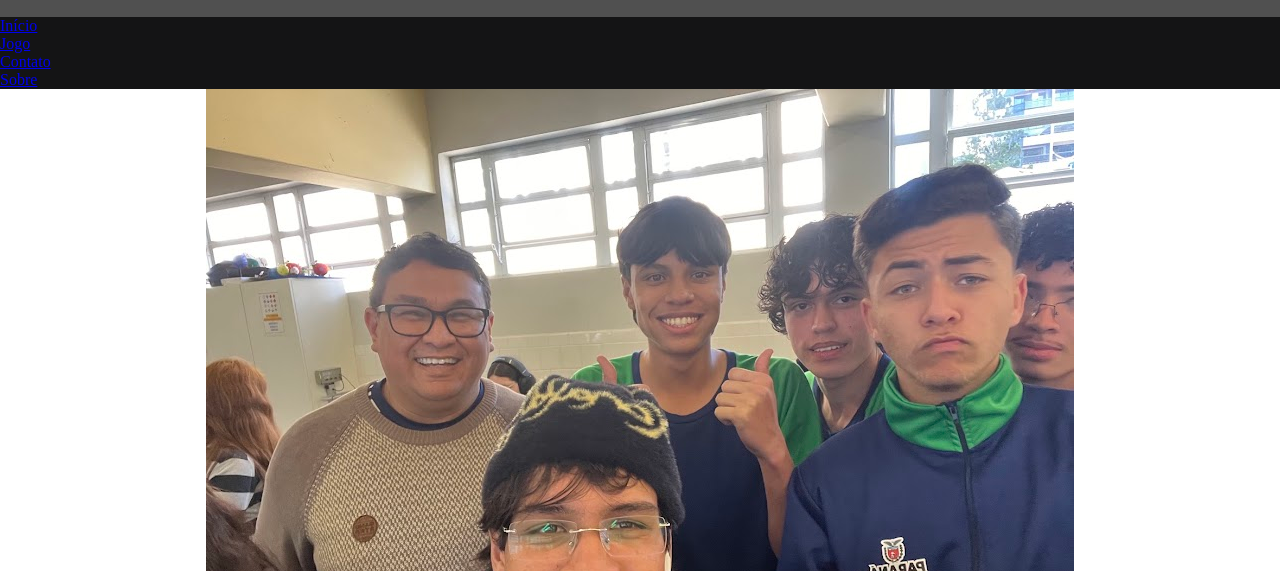
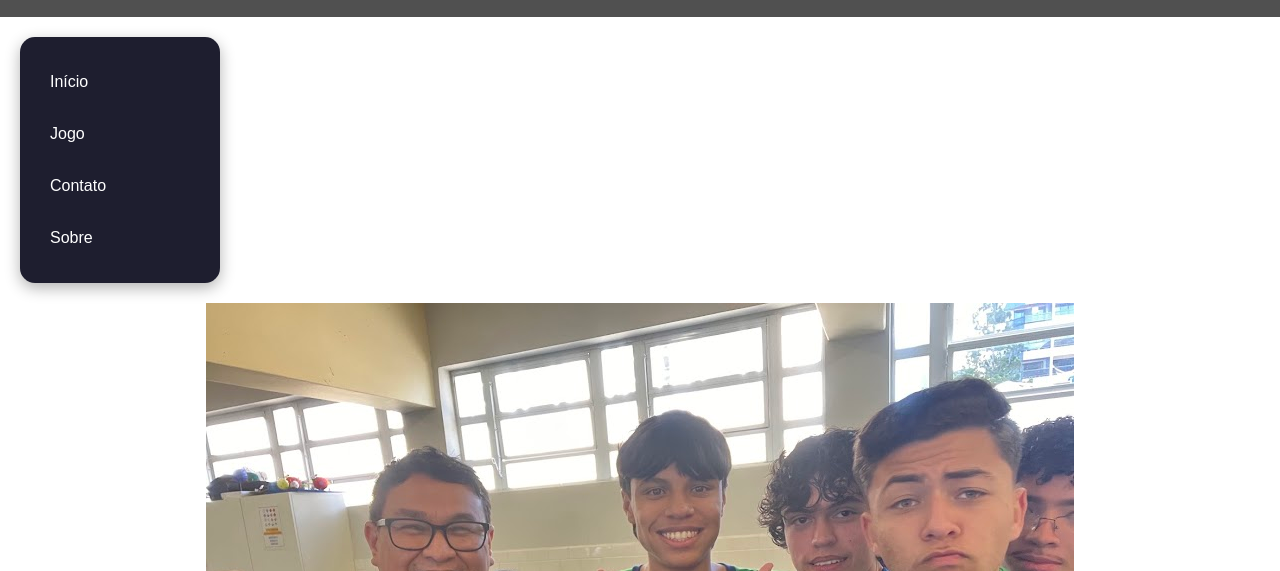
Before and after one commit to alduanzx/paginaoficial, a plain HTML site: page index.html in a window 1280 px wide. Shown: the part 229-800 px from the top of the page. Drawn offline with Linux system fonts and the light colour scheme.

Commit message:
stylemenu

```diff
--- a/style.css
+++ b/style.css
@@ -25,9 +25,44 @@ display: flex;
 justify-content: flex-start;
 align-items: center;
 }
+
+/* MENU DO SITE */
 .menu{
     background-color:rgb(20, 20, 21);
 }
+
+.menu {
+    list-style: none;
+    padding: 15px;
+    margin: 20px;
+    width: 200px;
+    background-color: #1e1e2f;
+    border-radius: 15px;
+    box-shadow: 0 5px 15px rgba(0,0,0,0.3);
+}
+
+.menu li {
+    margin: 8px 0;
+}
+
+.menu li a {
+    display: block;
+    padding: 13px 15px;
+    color: white;
+    text-decoration: none;
+    font-family: Arial, sans-serif;
+    font-size: 16px;
+    border-radius: 10px;
+    transition: 0.3s;
+}
+
+.menu li a:hover {
+    background-color: #070707;
+    padding-left: 25px;
+    color: white;
+}
+
+
 .titulo_site{
 padding: 50px;
 text-align: center;
```
